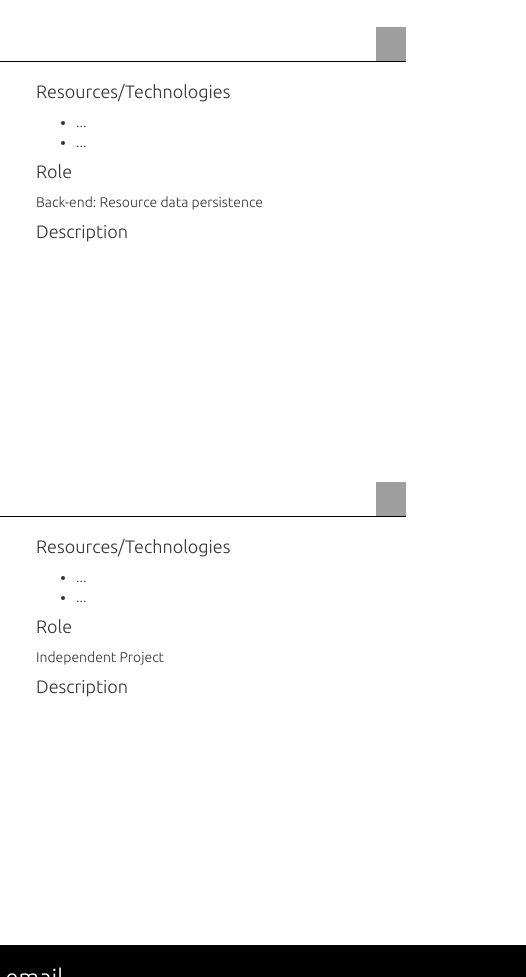
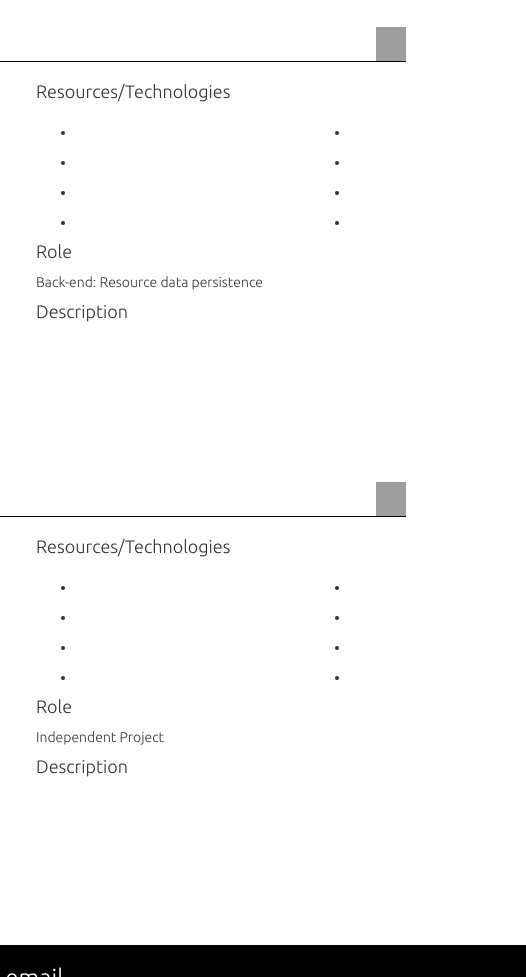
Before and after one commit to SolJCam/PDevS, a plain HTML site: page views/index.html in a window 1280 px wide. Shown: the part 2460-3437 px from the top of the page, 754-1280 px from the left. Drawn offline with nearby package versions, Linux system fonts and the light colour scheme; files that its build step writes are made by us from their sources; grey boxes are pictures that could not be loaded; files whose address does not match are found by name.

Commit message:
added more content

```diff
--- a/views/index.html
+++ b/views/index.html
@@ -100,14 +100,21 @@
 						</div>
 						<div class="col-xs-12 rtd">
 							<h4>Resources/Technologies</h4>
-							<ul>
-							  <li>...</li>
-							  <li>...</li>
+							<ul style="float:left;margin-left:0px">
+							  <li><p>Ruby</p></li>
+							  <li><p>Sinatra</p></li>
+							  <li><p>ActiveRecord</p></li>
+							  <li><p>PostgreSQL</p></li>
 							</ul>
-							<h4>Role</h4>
-							<p>Independent Project</p>
-							<h4>Description</h4>
-							<p></p>
+							<ul style="float:right;margin-right:50px">
+							  <li><p>Mustache</p></li>
+							  <li><p>Google API</p></li>
+							  <li><p>Facebook OAuth</p></li>
+							 </ul>
+							<h4 style="position:absolute;top:160px">Role</h4>
+							<p style="position:absolute;top:200px">Independent Project</p>
+							<h4 style="position:absolute;top:220px">Description</h4>
+							<p style="position:absolute;top:260px">FIFA World Cup Wiki. Users can recreate all their favorite world cups from bygone eras with teams, players and results. Features tournament summaries and team details such as top scorer and geographic location. Full CRUD functionality.</p>
 						</div>
 					</div>
 				</div>
@@ -145,14 +152,22 @@
 						</div>
 						<div class="col-xs-12 rtd">
 							<h4>Resources/Technologies</h4>
-							<ul>
-							  <li>...</li>
-							  <li>...</li>
+							<ul style="float:left;margin-left:0px">
+							  <li><p></p></li>
+							  <li><p></p></li>
+							  <li><p></p></li>
+							  <li><p></p></li>
 							</ul>
-							<h4>Role</h4>
-							<p>Back-end: Resource data persistence</p>
-							<h4>Description</h4>
-							<p></p>
+							<ul style="float:right;margin-right:50px">
+							  <li><p></p></li>
+							  <li><p></p></li>
+							  <li><p></p></li>
+							  <li><p></p></li>
+							</ul>
+							<h4 style="position:absolute;top:160px">Role</h4>
+							<p style="position:absolute;top:200px">Back-end: Resource data persistence</p>
+							<h4 style="position:absolute;top:220px">Description</h4>
+							<p style="position:absolute;top:260px"></p>
 						</div>
 					</div>
 				</div>
@@ -165,14 +180,22 @@
 						</div>
 						<div class="col-xs-12 rtd">
 							<h4>Resources/Technologies</h4>
-							<ul>
-							  <li>...</li>
-							  <li>...</li>
+							<ul style="float:left;margin-left:0px">
+							  <li><p></p></li>
+							  <li><p></p></li>
+							  <li><p></p></li>
+							  <li><p></p></li>
 							</ul>
-							<h4>Role</h4>
-							<p>Independent Project</p>
-							<h4>Description</h4>
-							<p></p>
+							<ul style="float:right;margin-right:50px">
+							  <li><p></p></li>
+							  <li><p></p></li>
+							  <li><p></p></li>
+							  <li><p></p></li>
+							</ul>
+							<h4 style="position:absolute;top:160px">Role</h4>
+							<p style="position:absolute;top:200px">Independent Project</p>
+							<h4 style="position:absolute;top:220px">Description</h4>
+							<p style="position:absolute;top:260px"></p>
 						</div>
 					</div>
 				</div>
```
